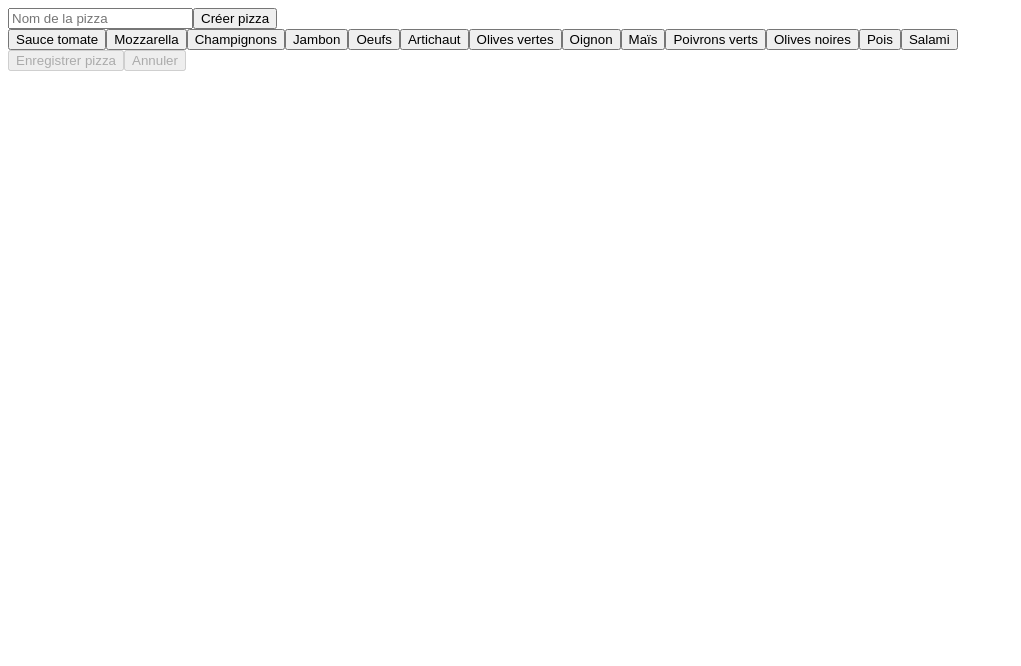
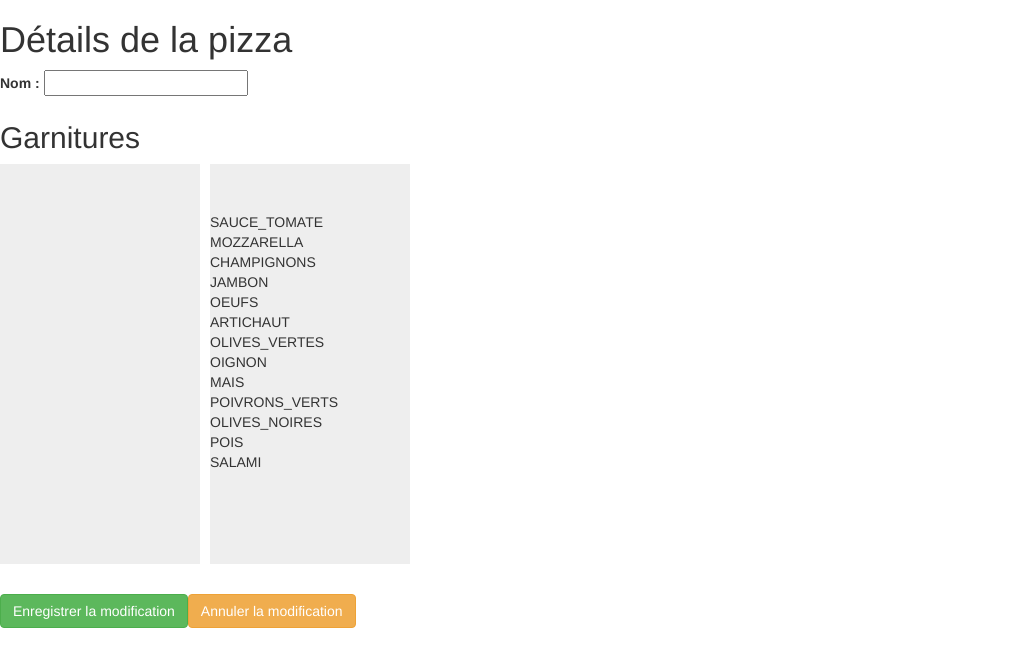
Before and after one commit to oleflohic/pizza-js, a website with bundled scripts: page static/index.html in a window 1280 px wide. Shown: the whole page, without its empty margins (0-1021 px from the left). Built offline with nearby package versions, Linux system fonts and the light colour scheme.

Commit message:
fin de journée

```diff
--- /dev/null
+++ b/src/editeur-pizza-v2.js
@@ -0,0 +1,74 @@
+import Pizza from './pizza.js'
+import {
+  garnitures as garnituresValides,
+  getNomSelonLangue as getNomSelonLangue
+} from './garnitures.js'
+
+
+
+export default class EditeurPizzaUiV2 {
+
+  constructor (pizza) {
+    this.langue = 'fr'
+
+    this.pizza = pizza ? pizza : new Pizza('')
+    this.listeGarnitures = document.getElementById('liste_garnitures')
+  }
+
+/*
+  creerLigneGarniture (garniture, langue, quantite) {
+    var res = document.createElement('tr')
+
+    var celluleNom = document.createElement('td')
+    celluleNom.innerText = getNomSelonLangue(garniture, langue)
+    celluleNom.innerText = celluleNom.innerText.charAt(0).toUpperCase() + celluleNom.innerText.slice(1)
+
+    var celluleSelect = document.createElement('td')
+    var select = document.createElement('select')
+    var option
+    for (var i = 0; i <= 2; i++) {
+      option = document.createElement('option')
+      if (i === quantite) {
+        option.selected = 'selected'
+      }
+      option.value = i
+      option.innerText = i
+      select.appendChild(option)
+    }
+
+    celluleSelect.appendChild(select)
+
+    res.appendChild(celluleNom)
+    res.appendChild(celluleSelect)
+
+    return res
+  }
+
+  chargerGarnitures () {
+    var quantites = this.pizza.getQuantitesGarnitures()
+
+    var ligne
+    console.log('ici')
+    for (var i = 0; i < quantites.length; i++) {
+      ligne = this.creerLigneGarniture(quantites[i].key, 'fr', quantites[i])
+      this.listeGarnitures.appendChild(ligne)
+    }
+  }
+  */
+
+  creerOptionGarniture (garniture) {
+    var element = document.createElement('div')
+    element.class = 'btn'
+    element.draggable = 'true'
+    element.innerText = garniture // remplace par localisation
+    this.listeGarnitures.appendChild(element)
+    return element
+  }
+
+  init () {
+    for (var i = 0; i < garnituresValides.length; i++) {
+      this.listeGarnitures.appendChild(this.creerOptionGarniture(garnituresValides[i]))
+    }
+  }
+
+}
--- a/src/editeur-pizza.js
+++ b/src/editeur-pizza.js
@@ -4,8 +4,16 @@ import {
   getNomSelonLangue as getNomSelonLangue
 } from './garnitures.js'
 
+/*
+export const MODES_EDITEUR = {
+  CREATION: 0,
+  MODIFICATION: 1
+}
+*/
+
 export default class EditeurPizzaUi {
-  constructor (div, listePizzas) {
+
+  constructor (div, listePizzas, mode) {
     this.champNomPizza = div.getElementById('nom_pizza')
     this.boutonCreerPizza = div.getElementById('creer_pizza')
     this.boutonEnregistrerPizza = div.getElementById('enregistrer_pizza')
@@ -14,6 +22,8 @@ export default class EditeurPizzaUi {
     this.pContenuPizza = div.getElementById('contenu_pizza')
     this.pizzaActive = null
     this.pizzas = listePizzas
+
+    // this.mode = mode
   }
 
   activerEditeurPizza () {
@@ -21,7 +31,7 @@ export default class EditeurPizzaUi {
     this.boutonCreerPizza.disabled = 'disabled'
     this.boutonEnregistrerPizza.disabled = null
     this.boutonAnnuler.disabled = null
-    var boutonActuel = this.zoneIngredients.childNodes
+    var boutonActuel = this.zoneIngredients.childNodes[0]
     while (boutonActuel) {
       boutonActuel.disabled = null
       boutonActuel = boutonActuel.nextSibling
@@ -36,9 +46,8 @@ export default class EditeurPizzaUi {
     this.boutonEnregistrerPizza.disabled = 'disabled'
     this.boutonAnnuler.disabled = 'disabled'
 
-    var boutonActuel = this.zoneIngredients.childNodes
+    var boutonActuel = this.zoneIngredients.childNodes[0]
     while (boutonActuel) {
-      console.log('B: ' + boutonActuel)
       boutonActuel.disabled = 'disabled'
       boutonActuel = boutonActuel.nextSibling
     }
--- a/src/garnitures.js
+++ b/src/garnitures.js
@@ -19,7 +19,7 @@ const garnituresFr = {
   'MOZZARELLA':     'mozzarella',
   'CHAMPIGNONS':    'champignons',
   'JAMBON':         'jambon',
-  'OEUFS':          'oeufs',
+  'OEUFS':          'œufs',
   'ARTICHAUT':      'artichaut',
   'OLIVES_VERTES':  'olives vertes',
   'OIGNON':         'oignon',
--- a/src/index.js
+++ b/src/index.js
@@ -1,3 +1,4 @@
+/*
 import ListePizza from './liste-pizza.js'
 import EditeurPizzaUi from './editeur-pizza.js'
 
@@ -5,3 +6,80 @@ var pizzas = new ListePizza()
 
 var editeurPizzas = new EditeurPizzaUi(document, pizzas)
 editeurPizzas.init()
+*/
+
+import Pizza from './pizza.js'
+
+import {
+  garnitures as garnituresValides,
+  getNomSelonLangue as getNomSelonLangue
+} from './garnitures.js'
+
+import EditeurPizzaUiV2 from './editeur-pizza-v2.js'
+
+
+var instancePizza = new Pizza('p1')
+instancePizza.addGarniture(garnituresValides.JAMBON)
+instancePizza.addGarniture(garnituresValides.SAUCE_TOMATE)
+
+var editeur = new EditeurPizzaUiV2(instancePizza)
+editeur.init()
+
+/*
+var listeGarnituresDisponibles = document.getElementById('liste_garnitures_disponibles')
+var listeGarnitures = document.getElementById('liste_garnitures')
+
+var elementActuel
+var nomsGarnitures = getNomSelonLangue(garnituresValides, 'fr')
+
+var i
+
+for (i = 0; i < garnituresValides.length; i++) {
+  elementActuel = document.createElement('option')
+  elementActuel.value = garnituresValides[i]
+  elementActuel.innerText = nomsGarnitures[i].charAt(0).toUpperCase() + nomsGarnitures[i].slice(1)
+  listeGarnituresDisponibles.appendChild(elementActuel)
+}
+
+for (i = 0; i < garnituresValides.length; i++) {
+  listeGarnitures.appendChild(creerLigneGarniture(garnituresValides[i], 'fr', 1))
+}
+*/
+
+
+
+/*
+listeGarnitures.appendChild(creerLigneGarniture('CHAMPIGNONS', 'fr', 2))
+listeGarnitures.appendChild(creerLigneGarniture('MOZZARELLA', 'fr', 0))
+*/
+
+/*
+function creerLigneGarniture (garniture, langue, quantite) {
+  var res = document.createElement('tr')
+
+  var celluleNom = document.createElement('td')
+  celluleNom.innerText = getNomSelonLangue(garniture, langue)
+  celluleNom.innerText = celluleNom.innerText.charAt(0).toUpperCase() + celluleNom.innerText.slice(1)
+
+  var celluleSelect = document.createElement('td')
+  var select = document.createElement('select')
+  var option
+  for (var i = 0; i <= 2; i++) {
+    option = document.createElement('option')
+    if (i === quantite) {
+      option.selected = 'selected'
+    }
+    option.value = i
+    option.innerText = i
+    select.appendChild(option)
+  }
+
+  celluleSelect.appendChild(select)
+
+  res.appendChild(celluleNom)
+  res.appendChild(celluleSelect)
+
+  return res
+}
+
+*/
--- a/src/pizza.js
+++ b/src/pizza.js
@@ -33,6 +33,18 @@ class Pizza {
     return this
   }
 
+  getQuantitesGarnitures () {
+    var res = {}
+    for (var i = 0; i < this.garnitures.length; i++) {
+      if (!res[this.garnitures[i]]) {
+        res[this.garnitures[i]] = 1
+      } else {
+        res[this.garnitures[i]]++
+      }
+    }
+    return res
+  }
+
   cuire (temps = 1000) {
     return new Promise((resolve, reject) => {
       if (this.etatCuisson === ETATS_CUISSON.EN_CUISSON) return reject('Pizza déjà en cours de cuisson.')
--- a/static/index.html
+++ b/static/index.html
@@ -1,9 +1,13 @@
 <html>
   <head>
     <title>...</title>
+    <link rel="stylesheet" href="https://maxcdn.bootstrapcdn.com/bootstrap/3.3.6/css/bootstrap.min.css" integrity="sha384-1q8mTJOASx8j1Au+a5WDVnPi2lkFfwwEAa8hDDdjZlpLegxhjVME1fgjWPGmkzs7" crossorigin="anonymous">
   </head>
   <body>
 
+    <!--
+    <div>
+      <h1>Créer une pizza</h1>
       <input id="nom_pizza" placeholder="Nom de la pizza"/><button id="creer_pizza">Créer pizza</button>
 
       <br />
@@ -15,20 +19,64 @@
       <button id="enregistrer_pizza">Enregistrer pizza</button><button id="annuler">Annuler</button>
 
       <p id="contenu_pizza"></p>
+    </div>
+    -->
+
+    <h1>Détails de la pizza</h1>
+    <label>Nom : <input id="nom_pizza" /></label><br />
+    <h2>Garnitures</h2>
+
+    <div style="width: 200px; height: 400px; float:left" class="jumbotron"></div>
+    <div style="width: 200px; height: 400px; margin-left: 210px" class="jumbotron" id="liste_garnitures"></div>
+
 
     <!--
-    <table>
-      <tr>
-        <td colspan="3">NOM_PIZZA</td>
+    <table id="liste_garnitures">
+      <tr class="ligne_garniture">
+        <td>SAUCE_TOMATE</td>
+        <td>
+          <select>
+            <option>0</option>
+            <option selected>1</option>
+            <option>2</option>
+          </select>
+        </td>
       </tr>
-      <tr>
-        <td></td>
+      <tr class="ligne_garniture">
+        <td>MOZZARELLA</td>
+        <td>
+          <select>
+            <option>0</option>
+            <option selected>1</option>
+            <option>2</option>
+          </select>
+        </td>
       </tr>
-      <tr>
-        <td></td>
+      <tr class="ligne_garniture">
+        <td>CHAMPIGNONS</td>
+        <td>
+          <select>
+            <option>0</option>
+            <option selected>1</option>
+            <option>2</option>
+          </select>
+        </td>
+      </tr>
+      <tr id="ligne_ajouter_garniture">
+        <td>
+          <select id="liste_garnitures_disponibles">
+            <option value="">(Choisir une garniture)</option>
+          </select>
+        </td>
+        <td>
+          <button id="bouton_ajouter_garniture">Ajouter</button>
+        </td>
       </tr>
     </table>
     -->
+
+    <button id="boutton_enregistrer" class="btn btn-success">Enregistrer la modification</button><button id="bouton_annuler" class="btn btn-warning">Annuler la modification</button>
+
 
     <script src="build.js"></script>
 
```
Lines whose indentation alone changed are shown as unchanged.
